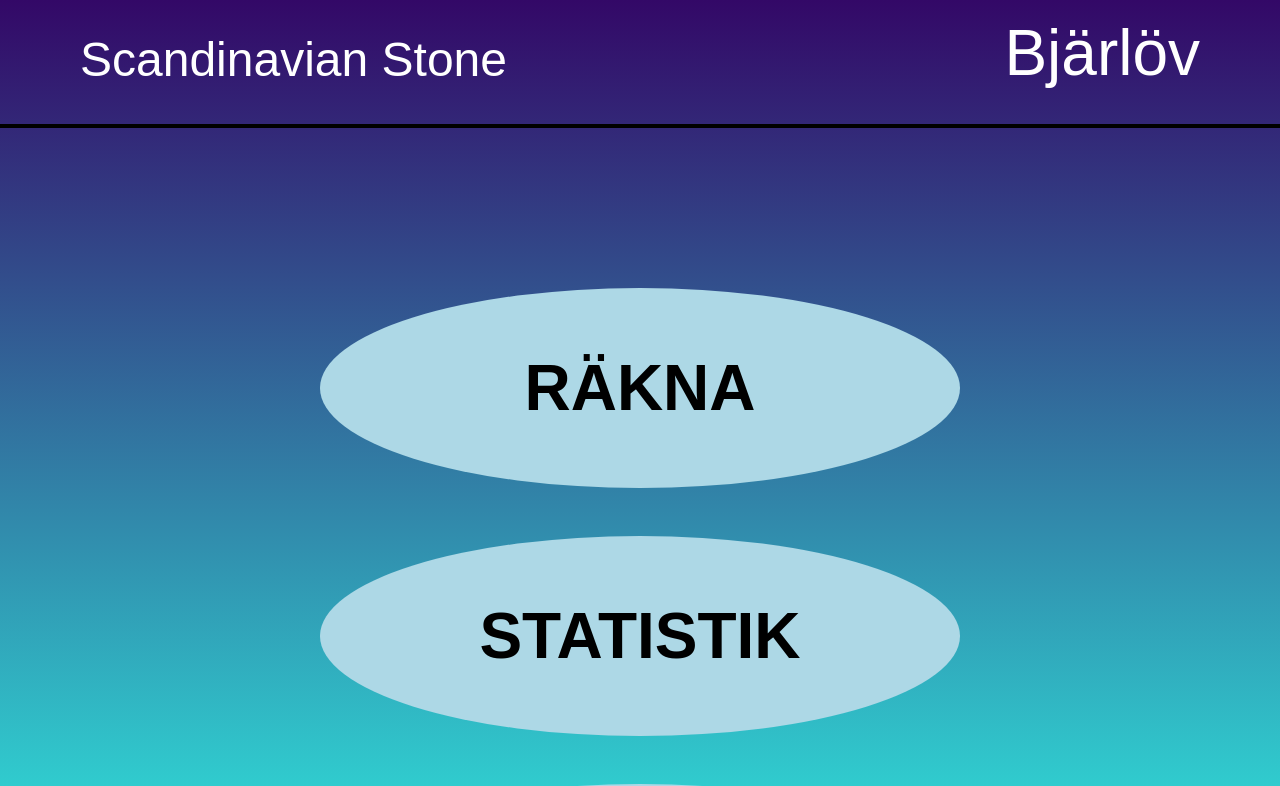
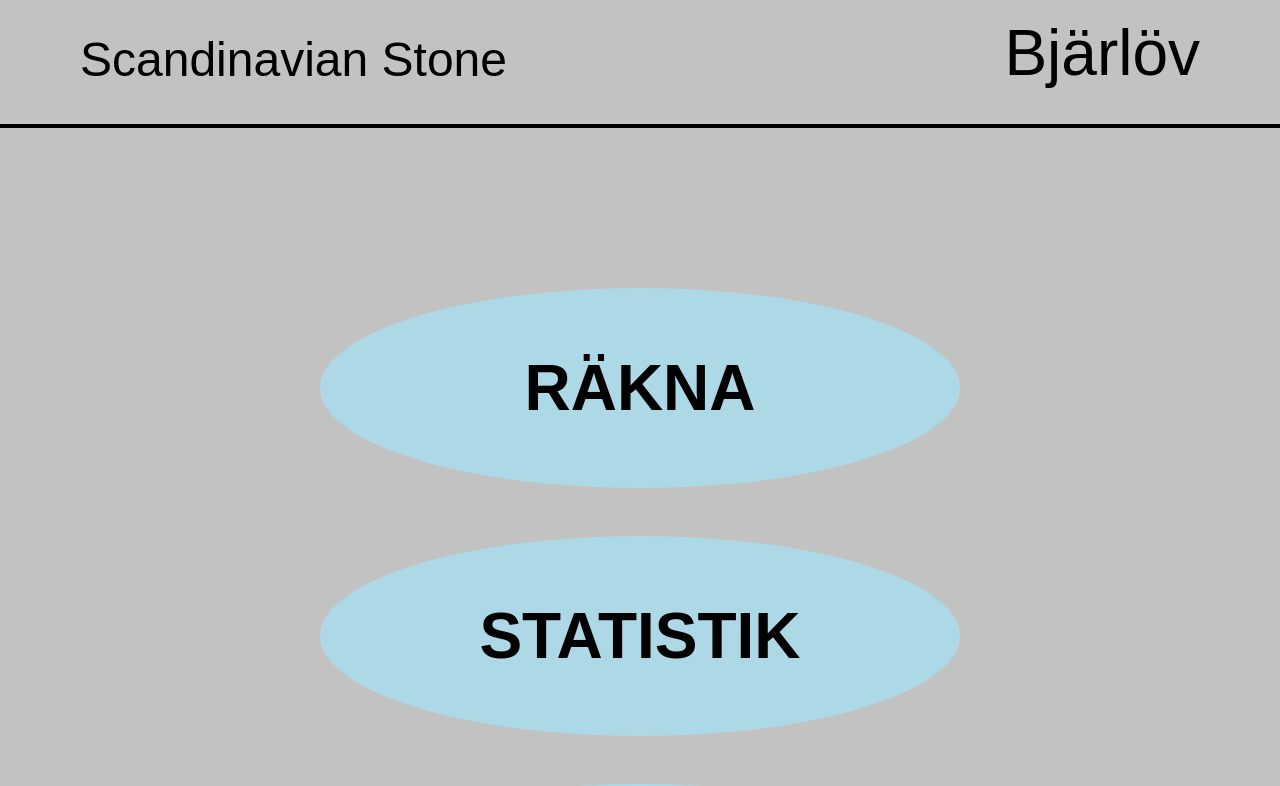
Before and after one commit to Jeppe97/Scandinavian-Stone, a React (Create React App) app: page / in a window 1280 px wide. Shown: the top 786 px of the page. Built offline with nearby package versions, Linux system fonts and the light colour scheme.

Commit message:
Changed Color, and button CSS.

```diff
--- a/src/App.scss
+++ b/src/App.scss
@@ -4,12 +4,12 @@
   padding: 0;
 }
 
-html{
-  background-image: linear-gradient(to top, #30cfd0 0%, #330867 100%);
-  height:100%;
+html {
+  background: #c2c2c2;
+  height: 100%;
 }
 
-body{
+body {
   font-family: Arial, Helvetica, sans-serif;
   line-height: 1.4;
   display: flex;
@@ -28,10 +28,9 @@ body{
   border-right: none;
   border-bottom-width: 4px;
   border-bottom-color: black;
-  color: white;
+  color: black;
 
-
-  .CompanyName{
+  .CompanyName {
     display: inline-block;
     line-height: normal;
     font-size: 2em;
@@ -40,7 +39,7 @@ body{
     position: relative;
   }
 
-  .QuarryName{
+  .QuarryName {
     line-height: normal;
     float: right;
     position: right;
@@ -49,8 +48,6 @@ body{
     padding-top: 1rem;
   }
 }
-
-
 
 .MainContent {
   height: 100%;
@@ -68,24 +65,36 @@ body{
   left: 0;
   right: 0;
 
-  a{
+  a {
     text-decoration: none;
 
     button {
       width: 10em;
       max-width: 100%;
-      color: black;
-      background-color: lightblue;
-      border: none;
+      color: #ffffff;
+      background-color: #222;
+      border: 1px solid #fdff00;
+      border-radius: 20px;
       font-size: 2em;
       font-weight: bolder;
-      border-radius: 50%;
       height: 100%;
+      text-transform: uppercase;
+      transition: transform 80ms ease-in;
+      font-family: "Montserrat", sans-serif;
+
+      &:active{
+        transform: scale(0.95);
+      }
+
+      &:focus{
+        outline: none;
+      }
 
     }
   }
+}
 
-}
+
 
 .Footer {
   height: 2em;
@@ -93,11 +102,13 @@ body{
   background-color: crimson;
 }
 
-.fade-appear, .fade-enter {
+.fade-appear,
+.fade-enter {
   opacity: 0;
   z-index: 1;
 }
-.fade-appear-active, .fade-enter.fade-enter-active {
+.fade-appear-active,
+.fade-enter.fade-enter-active {
   opacity: 1;
   transition: opacity 300ms linear 150ms;
 }
@@ -109,13 +120,12 @@ body{
   transition: opacity 150ms linear;
 }
 
-
 /*iPad Air 2 adjusted content*/
 @media screen and (max-width: 1600px) {
-  .MainMenu{
+  .MainMenu {
     grid-auto-rows: minmax(200px, auto);
 
-    a{
+    a {
       text-decoration: none;
       button {
         width: 10em;
@@ -131,17 +141,13 @@ body{
     }
   }
 
-  .Header{
-
-    .CompanyName{
+  .Header {
+    .CompanyName {
       font-size: 3em;
       padding-top: 2rem;
     }
-    .QuarryName{
+    .QuarryName {
       font-size: 4em;
     }
-
   }
-
-
 }
```
